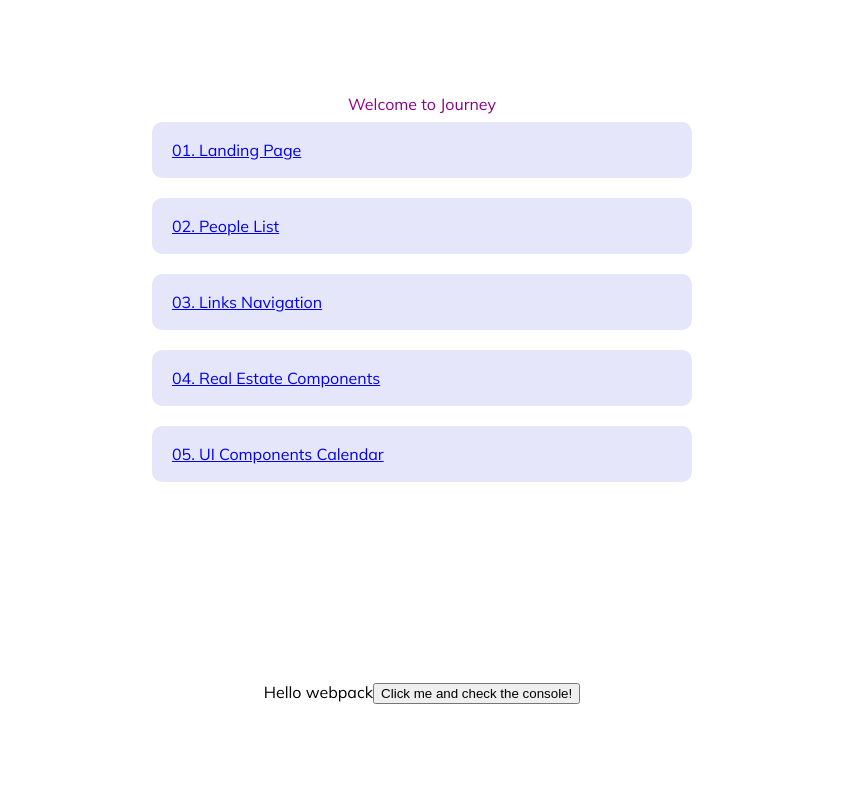
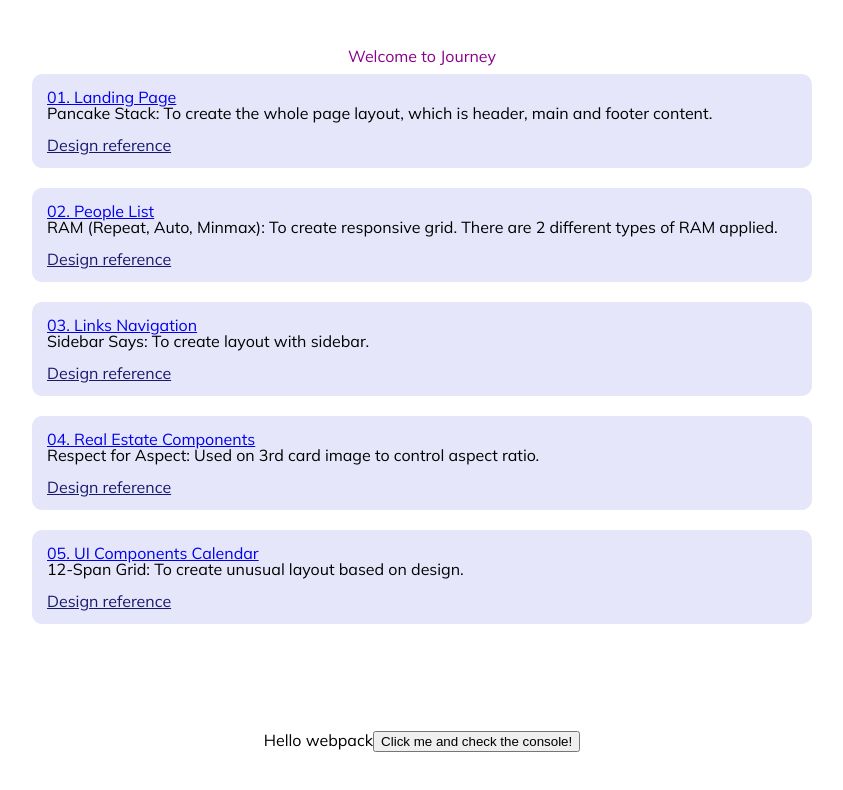
Before and after one commit to chrysillala/css-journey, a website built with webpack: page index.html in a window 1280 px wide. Shown: the whole page, without its empty margins (218-1061 px from the left). Built offline with nearby package versions, Linux system fonts and the light colour scheme.

Commit message:
update index page

```diff
--- a/index.html
+++ b/index.html
@@ -31,23 +31,70 @@
     }
 
     .deconstructed-pancake > .box {
-      flex: 0 1 500px;
-      padding: 20px;
+      flex: 0 1 750px;
+      padding: 15px;
       margin: 10px;
       border-radius: 10px;
       background-color: lavender;
+    }
+
+    .design-link {
+      color: midnightblue;
     }
   </style>
 </head>
 <body class="super-centered">
   <section>
     <h1>Welcome to Journey</h1>
+    <p></p>
     <ul class="deconstructed-pancake">
-      <li class="box"><a href="./landing-page.html">01. Landing Page</a></li>
-      <li class="box"><a href="./people-list.html">02. People List</a></li>
-      <li class="box"><a href="./links-navigation.html">03. Links Navigation</a></li>
-      <li class="box"><a href="./real-estate-components.html">04. Real Estate Components</a></li>
-      <li class="box"><a href="./ui-components-calendar.html">05. UI Components Calendar</a></li>
+      <li class="box">
+        <a href="./landing-page.html">
+          01. Landing Page
+        </a>
+        <p>
+          Pancake Stack: To create the whole page layout, which is header, main and footer content. <br/><br/>
+          <a class="design-link" href="https://www.uidesigndaily.com/posts/figma-landing-page-website-day-955">
+            Design reference
+          </a>
+        </p>
+      </li>
+      <li class="box">
+        <a href="./people-list.html">02. People List</a>
+        <p>
+          RAM (Repeat, Auto, Minmax): To create responsive grid. There are 2 different types of RAM applied. <br/><br/>
+          <a class="design-link" href="https://www.uidesigndaily.com/posts/figma-people-list-card-day-1310">
+            Design reference
+          </a>
+        </p>
+      </li>
+      <li class="box">
+        <a href="./links-navigation.html">03. Links Navigation</a>
+        <p>
+          Sidebar Says: To create layout with sidebar. <br/><br/>
+          <a class="design-link" href="https://www.uidesigndaily.com/posts/sketch-links-navigation-card-cards-day-1128">
+            Design reference
+          </a>
+        </p>
+      </li>
+      <li class="box">
+        <a href="./real-estate-components.html">04. Real Estate Components</a>
+        <p>
+          Respect for Aspect: Used on 3rd card image to control aspect ratio. <br/><br/>
+          <a class="design-link" href="https://www.uidesigndaily.com/posts/figma-real-estate-components-cards-profile-details-day-1166">
+            Design reference
+          </a>
+        </p>
+      </li>
+      <li class="box">
+        <a href="./ui-components-calendar.html">05. UI Components Calendar</a>
+        <p>
+          12-Span Grid: To create unusual layout based on design. <br/><br/>
+          <a class="design-link" href="https://www.uidesigndaily.com/posts/sketch-ui-components-calendar-details-button-stats-day-1135">
+            Design reference
+          </a>
+        </p>
+      </li>
     </ul>
   </div>
 </body>
--- a/src/styles/abstracts/_variables.scss
+++ b/src/styles/abstracts/_variables.scss
@@ -0,0 +1,9 @@
+$screen-sm: 640px;
+$screen-md: 768px;
+$screen-lg: 1024px;
+$screen-xl: 1280px;
+
+// spacing, font size, border radius, height, width
+// default is multiply 10 times by 10px
+$multiplier: 10px;
+$multiplier-loop: 10;
--- a/src/styles/base/_atomic.scss
+++ b/src/styles/base/_atomic.scss
@@ -1,12 +1,4 @@
-$screen-sm: 640px;
-$screen-md: 768px;
-$screen-lg: 1024px;
-$screen-xl: 1280px;
-
-// spacing, font size, border radius, height, width
-// default is multiply 10 times by 10px
-$multiplier: 10px;
-$multiplier-loop: 10;
+@import "../abstracts/variables";
 
 .container {
   width: 100%;
@@ -60,6 +52,13 @@ $text-aligns: (center, left, right);
 @each $align in $text-aligns {
   .text-#{$align} {
     text-align: #{$align};
+  }
+}
+
+$object-fits: (cover);
+@each $fit in $object-fits {
+  .object-#{$fit} {
+    object-fit: #{$fit};
   }
 }
 
--- a/src/styles/pages/_links-navigation.scss
+++ b/src/styles/pages/_links-navigation.scss
@@ -52,5 +52,5 @@ body {
 .ram {
   display: grid;
   grid-gap: 1rem;
-  grid-template-columns: repeat(auto-fit, minmax(250px, 1fr));
+  grid-template-columns: repeat(auto-fit, minmax(300px, 1fr));
 }
```
Also changed, not shown: src/pages/real-estate-components.html (+1 -1 lines), README.md.
